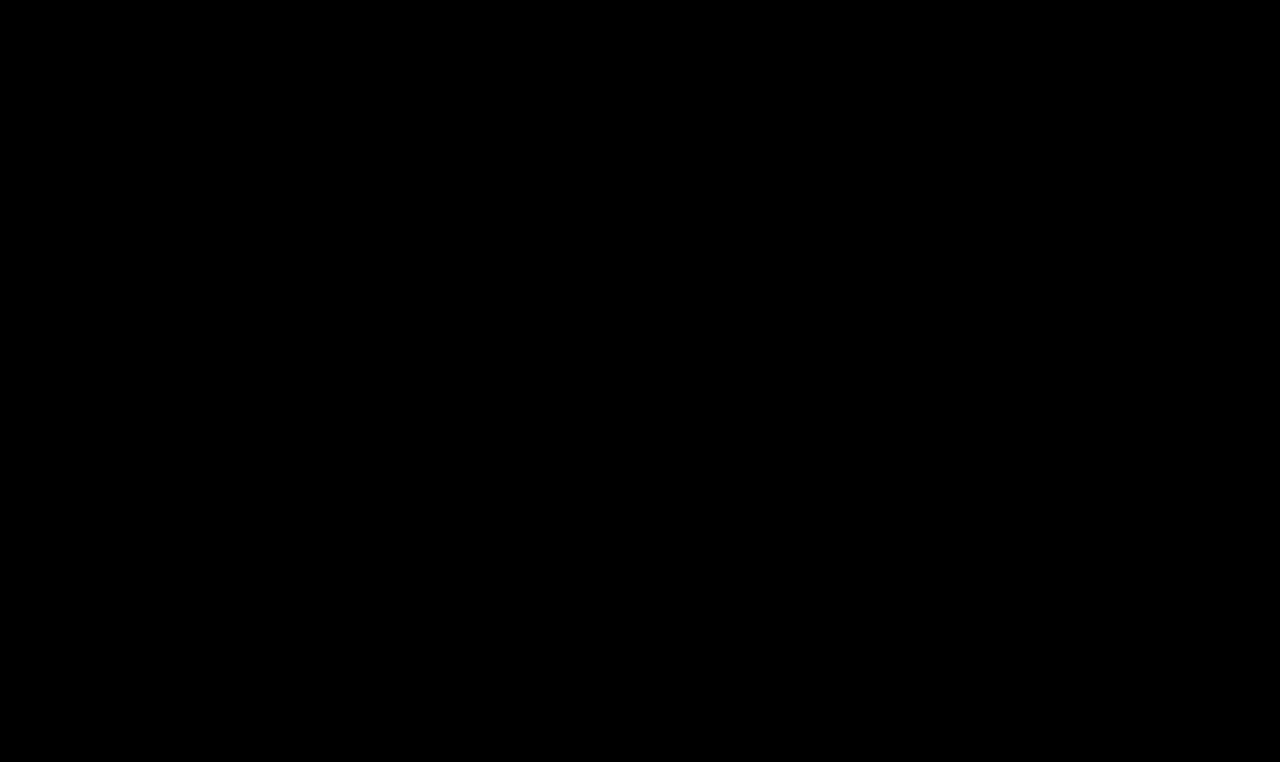
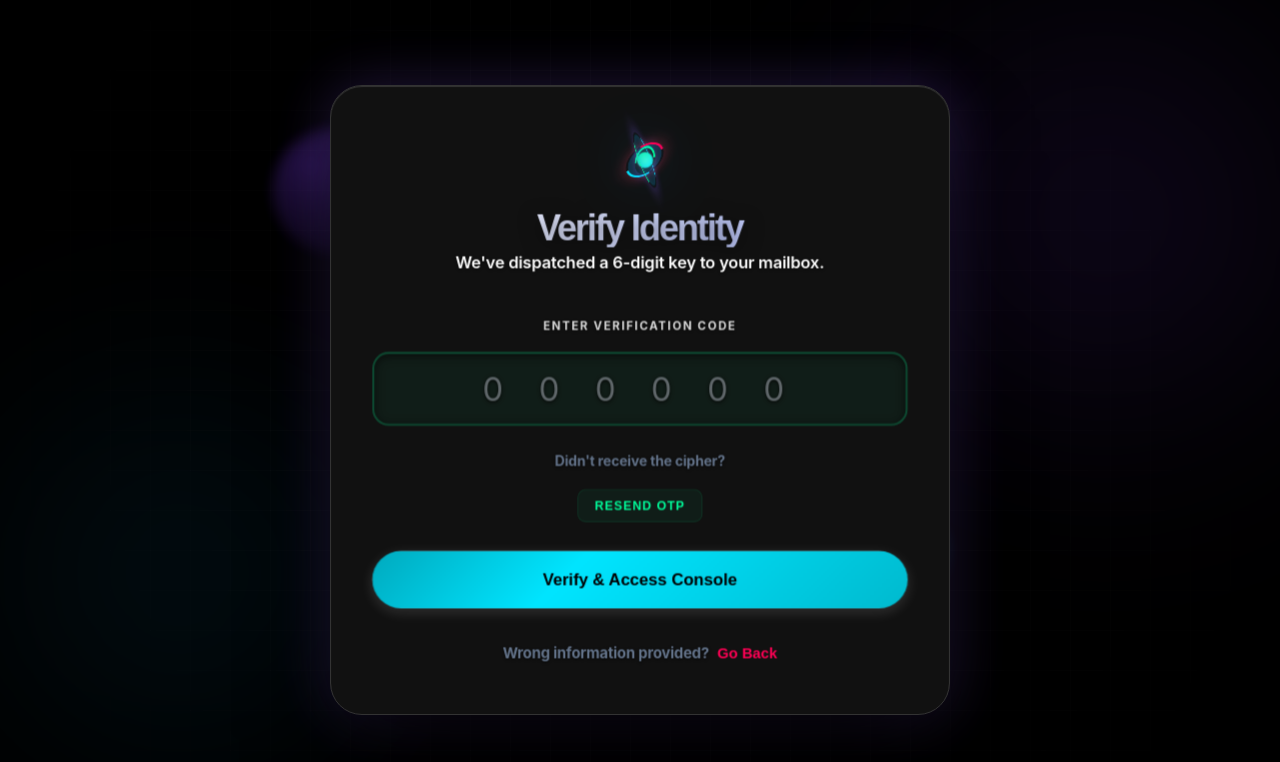
Before and after one commit to ggutsyss235/exam-seating-system, a React (Vite) app: page /verify-otp in a window 1280 px wide. Before the commit this address had no page. Shown: the top 762 px of the page. Built offline with nearby package versions, Linux system fonts and the light colour scheme.

Commit message:
Auth: Fix frontend routing for OTP verification and add isVerifyOnly mode to AuthCard

```diff
--- a/src/AppRouter.jsx
+++ b/src/AppRouter.jsx
@@ -28,6 +28,7 @@ function AppRouter() {
                 <Route path="/learn" element={<AuthRoute><LearnInfrastructure /></AuthRoute>} />
                 <Route path="/login" element={<AuthRoute><AuthCard isLogin={true} /></AuthRoute>} />
                 <Route path="/signup" element={<AuthRoute><AuthCard isLogin={false} /></AuthRoute>} />
+                <Route path="/verify-otp" element={<AuthRoute><AuthCard isVerifyOnly={true} /></AuthRoute>} />
                 <Route path="/app/*" element={<ProtectedRoute><App /></ProtectedRoute>} />
             </Routes>
         </BrowserRouter>
--- a/src/pages/AuthCard.jsx
+++ b/src/pages/AuthCard.jsx
@@ -6,10 +6,10 @@ import MagneticButton3D from '../components/ui/MagneticButton3D';
 
 import { useAppContext } from '../context/AppContext';
 
-const AuthCard = ({ isLogin }) => {
+const AuthCard = ({ isLogin, isVerifyOnly }) => {
     const navigate = useNavigate();
     const { login, register, verifyOtp, resendOtp } = useAppContext();
-    const [isOtpSent, setIsOtpSent] = useState(false);
+    const [isOtpSent, setIsOtpSent] = useState(isVerifyOnly || false);
     const [otp, setOtp] = useState('');
     const [resendCooldown, setResendCooldown] = useState(0);
     const [showPassword, setShowPassword] = useState(false);
```
